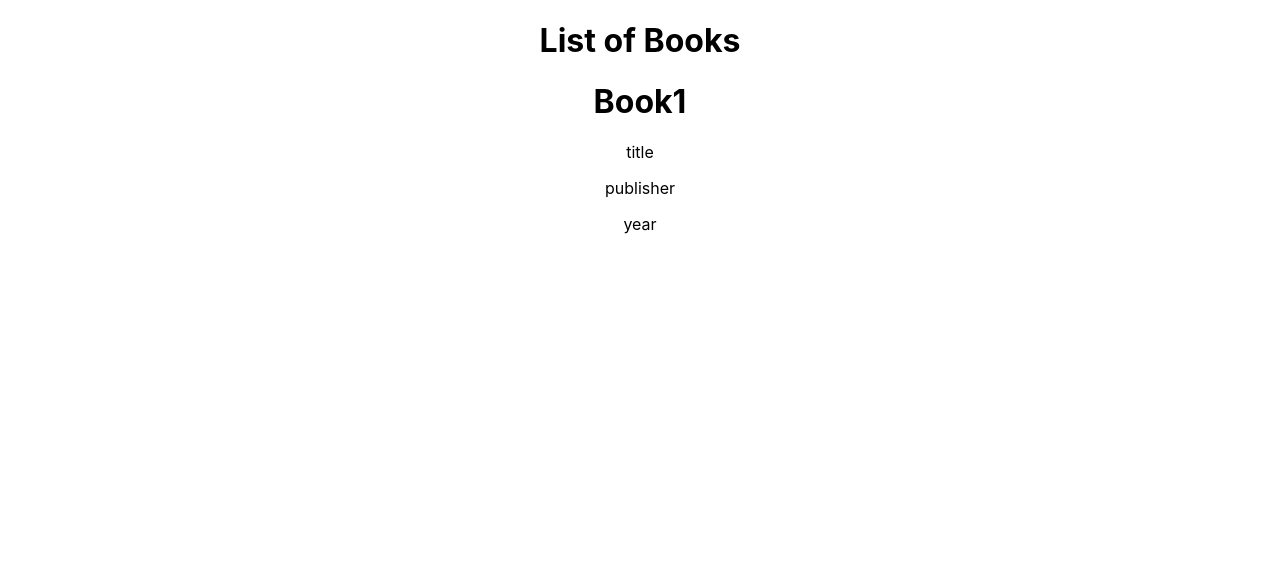
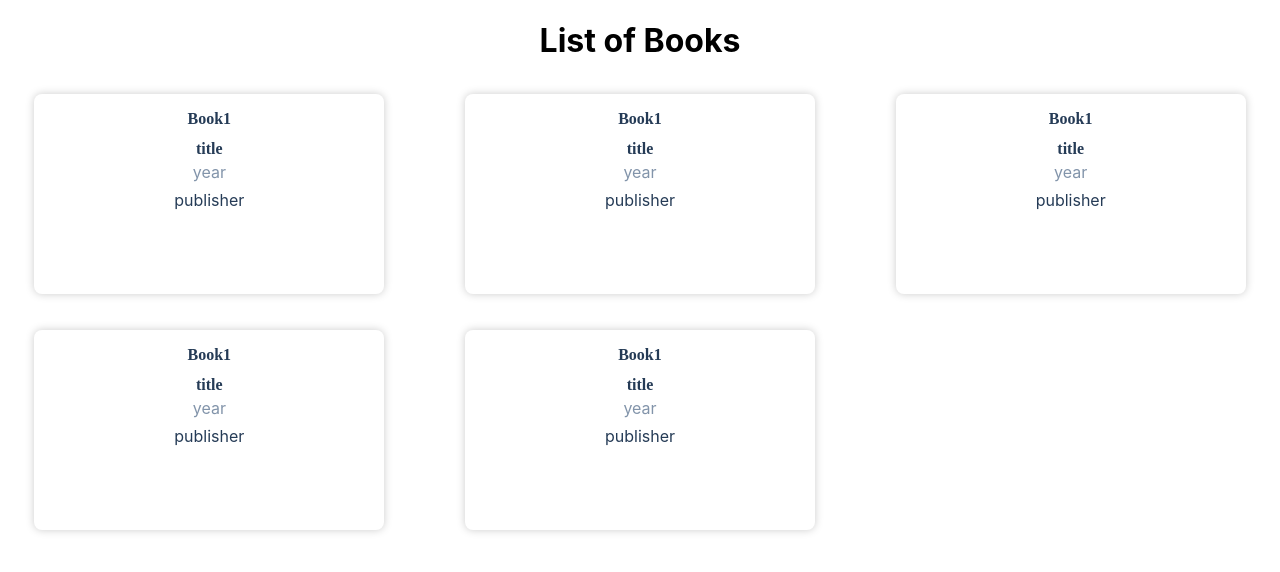
Before and after one commit to Shreyas-hacker/Book-Library, a React (Create React App) app in the folder client/: page / in a window 1280 px wide. Shown: the top 572 px of the page. Built offline with nearby package versions, Linux system fonts and the light colour scheme.

Commit message:
Book Card done

```diff
--- a/client/src/Books/Book.css
+++ b/client/src/Books/Book.css
@@ -0,0 +1,37 @@
+.Card{
+    border-radius: 8px;
+    box-shadow: 0px 0px 8px #ccc;
+    color: #253b56;
+    margin: 12px 0px;
+    width: 350px;
+    min-height: 200px;
+}
+
+.CardContent {
+    padding: 4px 16px 20px 16px;
+}
+
+.CardBook{
+    font-family: Avenir-Heavy;
+    font-size: 20;
+    font-weight: 600;
+    margin: 12px 0px 0px 0px;
+}
+
+.CardTitle{
+    font-family: Avenir-Heavy;
+    font-size: 14;
+    font-weight: 600;
+    margin: 12px 0px 0px 0px;
+}
+
+.CardYear{
+    color: #8294aa;
+    font-size: 14;
+    margin: 4px 0;
+}
+
+.CardPublisher{
+    font-size: 14;
+    margin: 8px 0 0 0;
+}
--- a/client/src/Books/Book.js
+++ b/client/src/Books/Book.js
@@ -1,13 +1,15 @@
 import React from "react"
-import './Book.css'
+import './Book.css';
 
 function Book(){
     return(
-        <div>
-            <h1>Book1</h1>
-            <p>title</p>
-            <p>publisher</p>
-            <p>year</p>
+        <div className="Card">
+            <div className="CardContent">
+                <p className="CardBook">Book1</p>
+                <p className="CardTitle">title</p>
+                <p className="CardYear">year</p>
+                <p className="CardPublisher">publisher</p>
+            </div>
         </div>
     )
 }
--- a/client/src/Books/BookList.css
+++ b/client/src/Books/BookList.css
@@ -0,0 +1,8 @@
+.grid{
+    width: 100%;
+    display:grid;
+    justify-items: center;
+    align-items: center;
+    grid-template-columns: repeat(3,1fr);
+    grid-gap: 12px;
+}
--- a/client/src/Books/BookList.js
+++ b/client/src/Books/BookList.js
@@ -4,7 +4,11 @@ import './BookList.css'
 
 function BookList(){
     return (
-        <div>
+        <div class="grid">
+            <Book/>
+            <Book/>
+            <Book/>
+            <Book/>
             <Book/>
         </div>
     )
```
